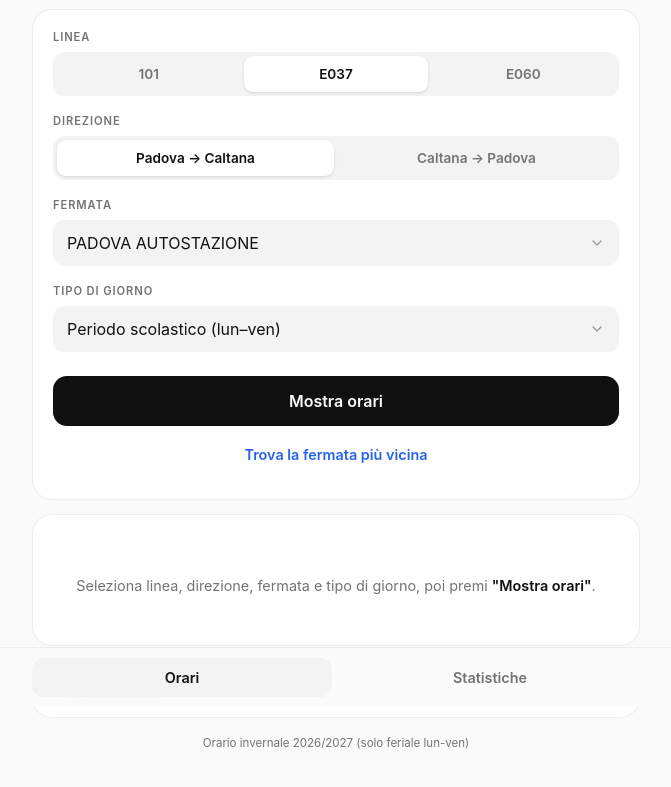
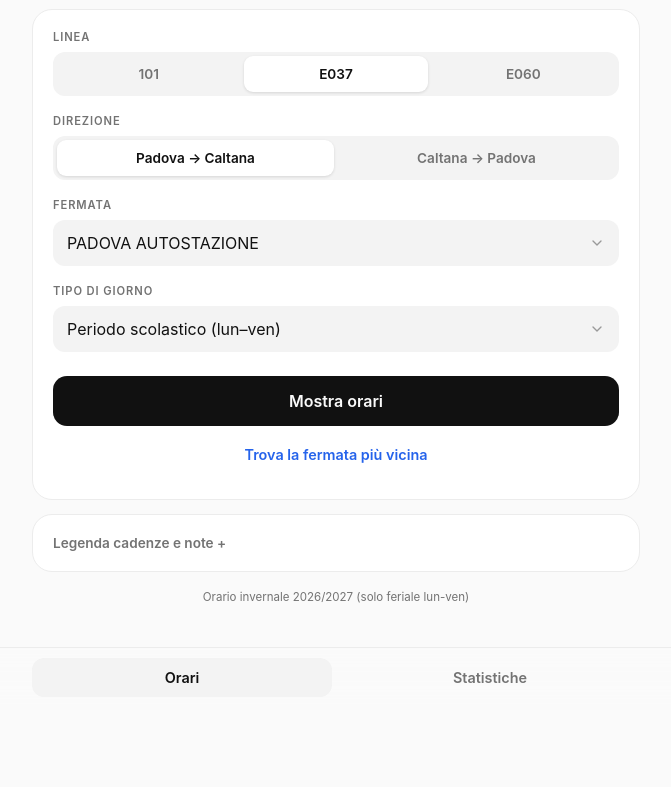
Before and after one commit to Acsr8/orari-bus, a plain HTML site: page index.html in a window 1280 px wide. Shown: the part 93-880 px from the top of the page, without its empty margins (304-975 px from the left). After the commit the page ends 805 px from the top, so only its background shows below. Drawn offline with Linux system fonts and the light colour scheme.

Commit message:
Remove Orari hint text; show results card only after search
Co-Authored-By: Claude Sonnet 5.5 <noreply@anthropic.com>

```diff
--- a/index.html
+++ b/index.html
@@ -294,11 +294,8 @@
     <div id="geoStatus" style="font-size:0.78rem;color:var(--muted);margin-top:4px;text-align:center;"></div>
   </div>
 
-  <div class="card" id="resultsCard">
+  <div class="card" id="resultsCard" hidden>
     <div class="results-title" id="resultsTitle"></div>
-    <div class="placeholder" id="placeholderMsg">
-      Seleziona linea, direzione, fermata e tipo di giorno, poi premi <b>"Mostra orari"</b>.
-    </div>
     <table class="times" id="resultsTable"></table>
     <div class="empty" id="emptyMsg" style="display:none;">Nessuna corsa trovata per questa combinazione.</div>
   </div>
@@ -508,7 +505,7 @@ function showInitialPlaceholder(){
   resultsShown = false;
   clearPending();
   document.getElementById("resultsTitle").textContent = "";
-  document.getElementById("placeholderMsg").style.display = "block";
+  document.getElementById("resultsCard").hidden = true;
   document.getElementById("emptyMsg").style.display = "none";
   document.getElementById("resultsTable").innerHTML = "";
 }
@@ -520,7 +517,7 @@ function doSearch(scrollToNext){
   const validCadenze = dayTypeMatch[state.dayType];
 
   clearPending();
-  document.getElementById("placeholderMsg").style.display = "none";
+  document.getElementById("resultsCard").hidden = false;
   document.getElementById("resultsTitle").innerHTML =
     stopName + "<br><span>" + DATA.linee[state.linea].nome + " · " + dir.titolo + "</span>";
 
--- a/sw.js
+++ b/sw.js
@@ -1,4 +1,4 @@
-const CACHE_NAME = "orari-bus-v9";
+const CACHE_NAME = "orari-bus-v10";
 const FILES_TO_CACHE = [
   "./index.html",
   "./data.json",
```
